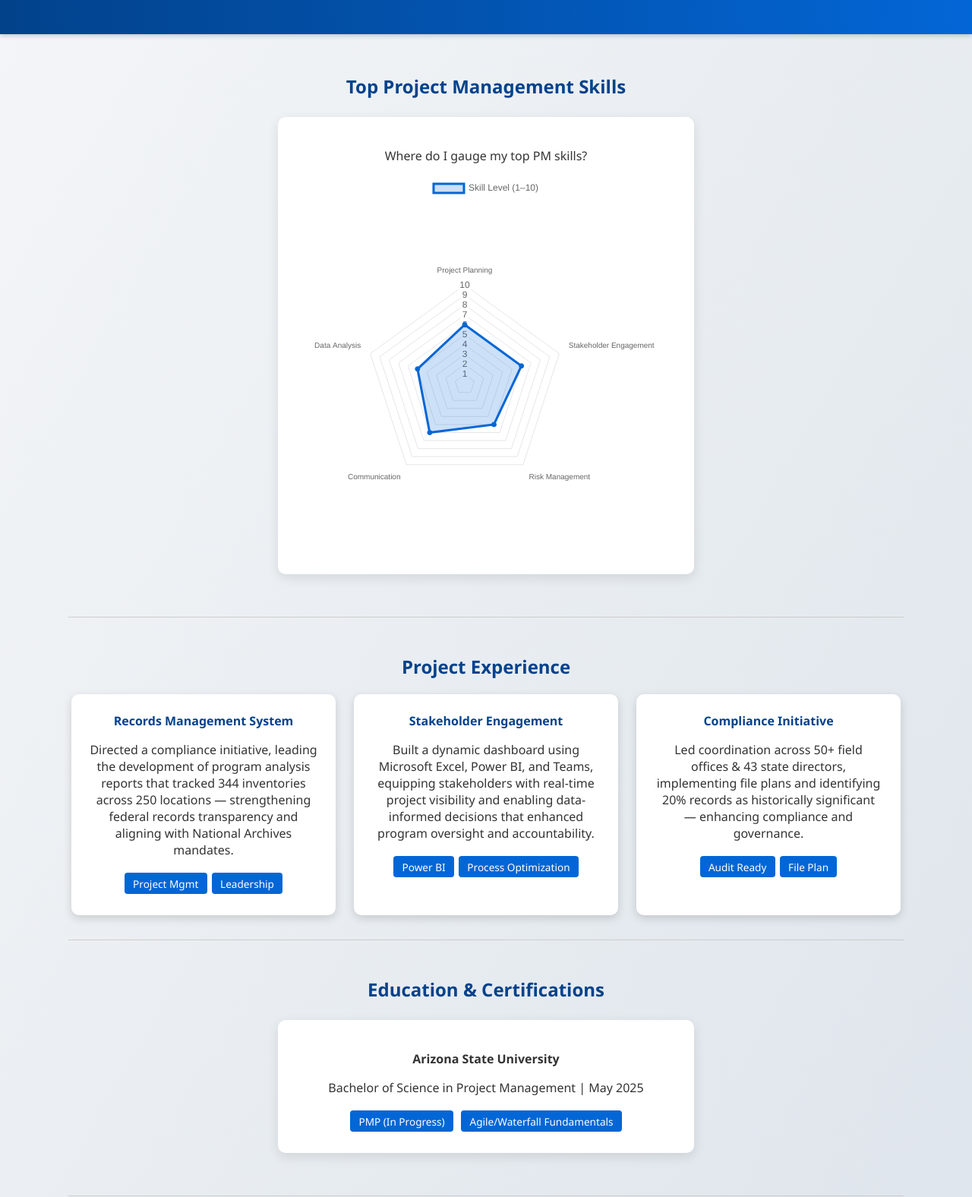
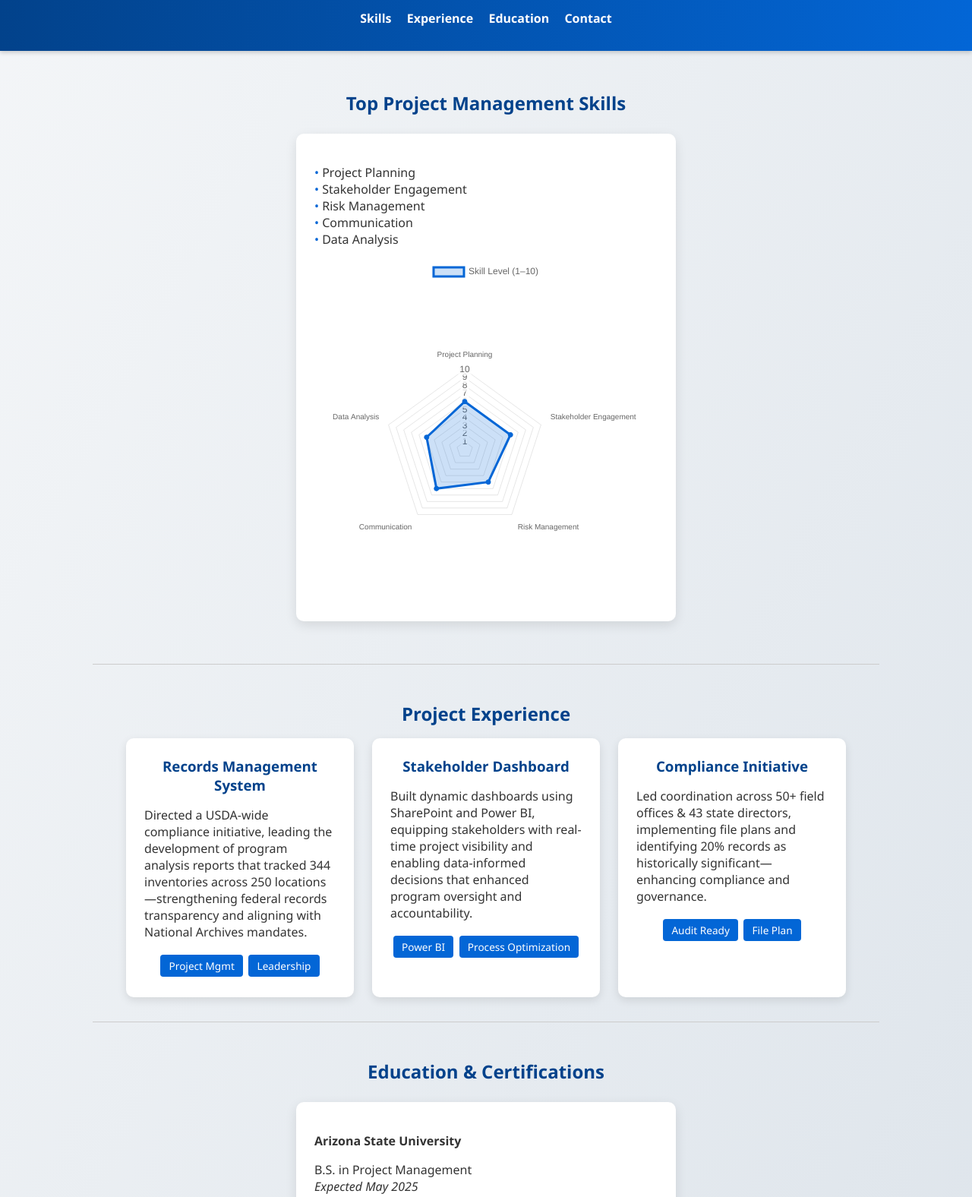
Before and after one commit to alekrodriguezresume/Resume, a plain HTML site: page index.html in a window 1280 px wide. Shown: the part 143-1719 px from the top of the page at 76% size. Drawn offline with nearby package versions, Linux system fonts and the light colour scheme.

Commit message:
Update index.html

```diff
--- a/index.html
+++ b/index.html
@@ -1,25 +1,81 @@
 <!DOCTYPE html>
 <html lang="en">
 <head>
-  <meta charset="UTF-8" />
-  <meta name="viewport" content="width=device-width, initial-scale=1.0"/>
+  <meta charset="UTF-8">
+  <meta name="viewport" content="width=device-width, initial-scale=1.0">
+  <meta name="description"
+        content="Personal resume dashboard by Aleksander R. Rodriguez Kozlowski highlighting skills, experience, education, and contact information.">
   <title>Aleksander R. Rodriguez Kozlowski | Resume Dashboard</title>
-  <script src="https://cdn.jsdelivr.net/npm/chart.js"></script>
+
+  <!-- Performance hint -->
+  <link rel="preconnect" href="https://cdn.jsdelivr.net">
+
+  <!-- Combined CSS -->
   <style>
+    /* Root variables */
+    :root {
+      --primary-color: #02428b;
+      --secondary-color: #0366d6;
+      --bg-start: #f4f6f8;
+      --bg-end: #dce3ea;
+      --text-color: #333;
+      --card-bg: #fff;
+      --card-shadow: rgba(0, 0, 0, 0.1);
+      --font-family: 'Segoe UI', sans-serif;
+      --transition-speed: 0.3s;
+    }
+
+    /* Utility classes */
+    .u-text-center { text-align: center; }
+    .u-mt-1 { margin-top: 1rem; }
+
+    /* Global reset & base */
+    * { box-sizing: border-box; }
     body {
       margin: 0;
-      font-family: 'Segoe UI', sans-serif;
-      background: linear-gradient(to bottom right, #f4f6f8, #dce3ea);
-      color: #333;
+      font-family: var(--font-family);
+      background: linear-gradient(to bottom right, var(--bg-start), var(--bg-end));
+      color: var(--text-color);
       text-align: center;
     }
+
+    /* Override for long text */
+    section p { text-align: left; }
+
+    /* Skip-link styles */
+    .skip-link {
+      position: absolute;
+      left: -999px;
+      width: 1px; height: 1px;
+      overflow: hidden;
+    }
+    .skip-link:focus {
+      left: 1rem;
+      top: 1rem;
+      width: auto; height: auto;
+      padding: 0.5rem;
+      background: var(--primary-color);
+      color: white;
+      z-index: 1000;
+      text-decoration: none;
+    }
+
+    /* Header */
     header {
-      background: linear-gradient(to right, #02428b, #0366d6);
+      background: linear-gradient(to right, var(--primary-color), var(--secondary-color));
       color: white;
       padding: 2rem;
-      text-align: center;
       box-shadow: 0 2px 6px rgba(0, 0, 0, 0.2);
     }
+    nav.toc a {
+      margin: 0 0.5rem;
+      color: white;
+      text-decoration: none;
+      font-weight: bold;
+    }
+    nav.toc a:hover { text-decoration: underline; }
+
+    /* Main & Sections */
     main {
       max-width: 1100px;
       margin: auto;
@@ -30,21 +86,40 @@
       border-bottom: 1px solid #ccc;
       padding-bottom: 2rem;
     }
+    section:last-of-type { border-bottom: none; }
     h2 {
-      color: #02428b;
+      color: var(--primary-color);
+      margin-bottom: 1rem;
     }
+
+    /* Card wrapper for charts & contact */
     .chart-wrapper {
-      background: white;
+      background: var(--card-bg);
       padding: 1.5rem;
       border-radius: 10px;
-      box-shadow: 0 5px 15px rgba(0,0,0,0.1);
+      box-shadow: 0 5px 15px var(--card-shadow);
       margin: 1.5rem auto;
       max-width: 500px;
-      transition: transform 0.3s ease;
+      transition: transform var(--transition-speed) ease;
     }
     .chart-wrapper:hover {
       transform: scale(1.02);
     }
+    .chart-wrapper ul {
+      list-style: none;
+      padding: 0;
+      margin-bottom: 1rem;
+      font-size: 1rem;
+      text-align: left;
+      margin-left: auto;
+      margin-right: auto;
+    }
+    .chart-wrapper ul li::before {
+      content: '• ';
+      color: var(--secondary-color);
+    }
+
+    /* Experience grid & cards */
     .experience-grid {
       display: flex;
       flex-wrap: wrap;
@@ -52,107 +127,204 @@
       justify-content: center;
     }
     .exp-card {
-      background: white;
+      background: var(--card-bg);
       padding: 1.5rem;
       border-radius: 10px;
       width: 300px;
-      box-shadow: 0 4px 12px rgba(0,0,0,0.15);
-      transition: transform 0.3s ease;
+      box-shadow: 0 4px 12px var(--card-shadow);
+      transition: transform var(--transition-speed) ease;
     }
     .exp-card:hover {
       transform: translateY(-5px);
     }
-    .exp-card h4 {
+    .exp-card__title {
       margin: 0 0 0.5rem;
-      color: #02428b;
+      color: var(--primary-color);
+    }
+    .exp-card__badges {
+      margin-top: 0.5rem;
     }
     .badge {
       display: inline-block;
-      background: #0366d6;
+      background: var(--secondary-color);
       color: white;
       padding: 0.3rem 0.7rem;
       border-radius: 4px;
       font-size: 0.85rem;
-      margin: 0.2rem;
+      margin: 0.2rem 0.1rem;
     }
+
+    /* Address styling */
+    address {
+      font-style: normal;
+      line-height: 1.6;
+      margin: 0 auto;
+      max-width: 500px;
+    }
+
+    /* Footer */
     footer {
-      text-align: center;
       padding: 1rem;
       background: #eaeaea;
       font-size: 0.9rem;
     }
-    a {
-      color: #0366d6;
-      text-decoration: none;
+
+    /* Responsive breakpoints */
+    @media (max-width: 900px) {
+      .experience-grid {
+        flex-direction: column;
+        align-items: center;
       }
-    a:hover {
-      text-decoration: underline;
     }
     @media (max-width: 600px) {
       .chart-wrapper { padding: 1rem; }
       .exp-card { width: 100%; }
     }
   </style>
+
+  <!-- Chart.js from CDN -->
+  <script defer src="https://cdn.jsdelivr.net/npm/chart.js"></script>
 </head>
 <body>
-  <header>
+  <a href="#main" class="skip-link">Skip to main content</a>
+
+  <header class="u-text-center">
     <h1>Aleksander R. Rodriguez Kozlowski</h1>
     <p>Analyst · Builder · Problem Solver</p>
+    <nav class="toc" aria-label="Table of contents">
+      <a href="#skills">Skills</a>
+      <a href="#experience">Experience</a>
+      <a href="#education">Education</a>
+      <a href="#contact">Contact</a>
+    </nav>
   </header>
 
-  <main>
-    <section>
+  <main id="main" tabindex="-1">
+    <section id="skills">
       <h2>Top Project Management Skills</h2>
       <div class="chart-wrapper">
-        <p>Where do I gauge my top PM skills?</p>
-        <canvas id="skillsChart" height="250"></canvas>
+        <ul>
+          <li>Project Planning</li>
+          <li>Stakeholder Engagement</li>
+          <li>Risk Management</li>
+          <li>Communication</li>
+          <li>Data Analysis</li>
+        </ul>
+        <canvas id="skillsChart" height="250"
+                role="img"
+                aria-label="Radar chart showing skill levels"></canvas>
+        <noscript>
+          <p>Skill levels (1–10): Project Planning: 6, Stakeholder Engagement: 6, Risk Management: 5, Communication: 6, Data Analysis: 5.</p>
+        </noscript>
       </div>
     </section>
 
-    <section>
+    <section id="experience">
       <h2>Project Experience</h2>
       <div class="experience-grid">
-        <div class="exp-card"><h4>Records Management System</h4><p>Directed a compliance initiative, leading the development of program analysis reports that tracked 344 inventories across 250 locations — strengthening federal records transparency and aligning with National Archives mandates.</p><span class="badge">Project Mgmt</span><span class="badge">Leadership</span></div>
-        <div class="exp-card"><h4>Stakeholder Engagement</h4><p>Built a dynamic dashboard using Microsoft Excel, Power BI, and Teams, equipping stakeholders with real-time project visibility and enabling data-informed decisions that enhanced program oversight and accountability.</p><span class="badge">Power BI</span><span class="badge">Process Optimization</span></div>
-        <div class="exp-card"><h4>Compliance Initiative</h4><p>Led coordination across 50+ field offices & 43 state directors, implementing file plans and identifying 20% records as historically significant — enhancing compliance and governance.</p><span class="badge">Audit Ready</span><span class="badge">File Plan</span></div>
+        <article class="exp-card">
+          <h3 class="exp-card__title">Records Management System</h3>
+          <p>
+            Directed a USDA-wide compliance initiative, leading the development of program analysis reports that tracked 344 inventories
+            across 250 locations—strengthening federal records transparency and aligning with National Archives mandates.
+          </p>
+          <div class="exp-card__badges">
+            <span class="badge">Project Mgmt</span>
+            <span class="badge">Leadership</span>
+          </div>
+        </article>
+        <article class="exp-card">
+          <h3 class="exp-card__title">Stakeholder Dashboard</h3>
+          <p>
+            Built dynamic dashboards using SharePoint and Power BI, equipping stakeholders with real-time project visibility and
+            enabling data-informed decisions that enhanced program oversight and accountability.
+          </p>
+          <div class="exp-card__badges">
+            <span class="badge">Power BI</span>
+            <span class="badge">Process Optimization</span>
+          </div>
+        </article>
+        <article class="exp-card">
+          <h3 class="exp-card__title">Compliance Initiative</h3>
+          <p>
+            Led coordination across 50+ field offices &amp; 43 state directors, implementing file plans and identifying 20% records
+            as historically significant—enhancing compliance and governance.
+          </p>
+          <div class="exp-card__badges">
+            <span class="badge">Audit Ready</span>
+            <span class="badge">File Plan</span>
+          </div>
+        </article>
       </div>
     </section>
 
-    <section>
-      <h2>Education & Certifications</h2>
+    <section id="education">
+      <h2>Education &amp; Certifications</h2>
       <div class="chart-wrapper">
         <p><strong>Arizona State University</strong></p>
-        <p>Bachelor of Science in Project Management | May 2025</p>
-        <p class="badge">PMP (In Progress)</p>
-        <p class="badge">Agile/Waterfall Fundamentals</p>
+        <p>B.S. in Project Management <br><em>Expected May 2025</em></p>
+        <div class="exp-card__badges u-mt-1">
+          <span class="badge">PMP (In Progress)</span>
+          <span class="badge">Agile Fundamentals</span>
+          <span class="badge">Emergency Management</span>
+        </div>
       </div>
     </section>
 
-    <section>
-      <h2>Contact & Links</h2>
+    <section id="contact">
+      <h2>Contact &amp; Links</h2>
       <div class="chart-wrapper">
+        <address>
           <p><a href="mailto:alekrodriguezresume@gmail.com">alekrodriguezresume@gmail.com</a></p>
-        <p><a href="https://www.linkedin.com/in/alekrodriguez" target="_blank">LinkedIn Profile</a></p>
+          <p><a href="https://www.linkedin.com/in/alekrodriguez"
+                target="_blank"
+                rel="noopener">LinkedIn Profile</a></p>
           <p>Palm Bay, FL</p>
+        </address>
       </div>
     </section>
   </main>
 
-  <footer>&copy; 2025 Aleksander R. Rodriguez Kozlowski</footer>
+  <footer class="u-text-center">
+    &copy; 2025 Aleksander R. Rodriguez Kozlowski
+  </footer>
 
+  <!-- Combined JS -->
   <script>
-    new Chart(document.getElementById('skillsChart').getContext('2d'), {
+    window.addEventListener('DOMContentLoaded', () => {
+      const ctx = document.getElementById('skillsChart').getContext('2d');
+      new Chart(ctx, {
         type: 'radar',
         data: {
           labels: ['Project Planning', 'Stakeholder Engagement', 'Risk Management', 'Communication', 'Data Analysis'],
-        datasets: [{ label: 'Skill Level (1–10)', data: [6, 6, 5, 6, 5], fill:true, backgroundColor:'rgba(3,102,214,0.2)', borderColor:'rgba(3,102,214,1)', pointBackgroundColor:'rgba(3,102,214,1)' }]
+          datasets: [{
+            label: 'Skill Level (1–10)',
+            data: [6, 6, 5, 6, 5],
+            fill: true,
+            backgroundColor: 'rgba(3,102,214,0.2)',
+            borderColor: 'rgba(3,102,214,1)',
+            pointBackgroundColor: 'rgba(3,102,214,1)'
+          }]
         },
         options: {
           responsive: true,
-        animation: { duration:1500, easing:'easeOutBounce' },
-        scales: { r: { angleLines:{display:false}, suggestedMin:0, suggestedMax:10 } },
-        plugins: { tooltip:{ callbacks:{ label: ctx => `${ctx.label}: ${ctx.raw}/10` } } }
+          animation: { duration: 1500, easing: 'easeOutBounce' },
+          scales: {
+            r: {
+              angleLines: { display: false },
+              suggestedMin: 0,
+              suggestedMax: 10
             }
+          },
+          plugins: {
+            tooltip: {
+              callbacks: {
+                label: ctx => `${ctx.label}: ${ctx.raw}/10`
+              }
+            }
+          }
+        }
+      });
     });
   </script>
 </body>
```
Lines whose indentation alone changed are shown as unchanged.
